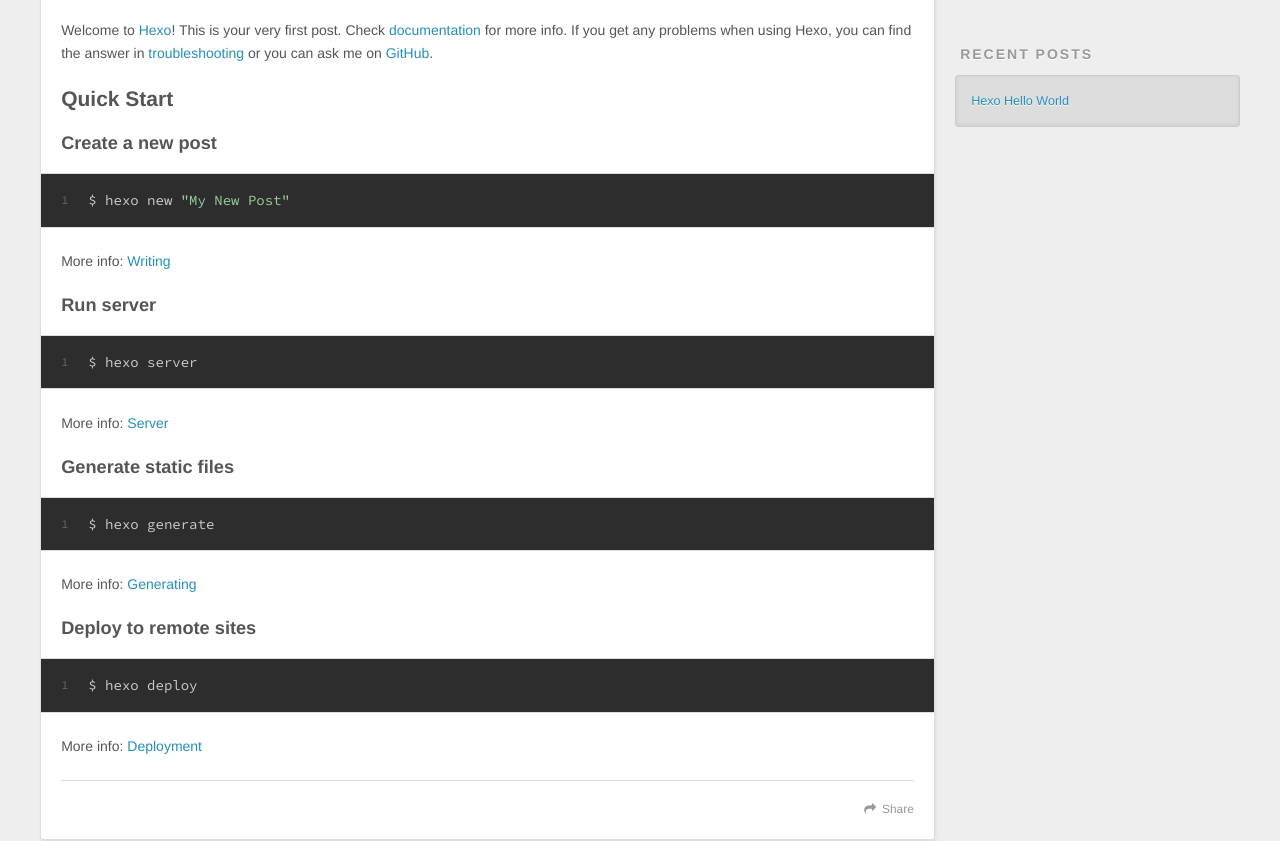
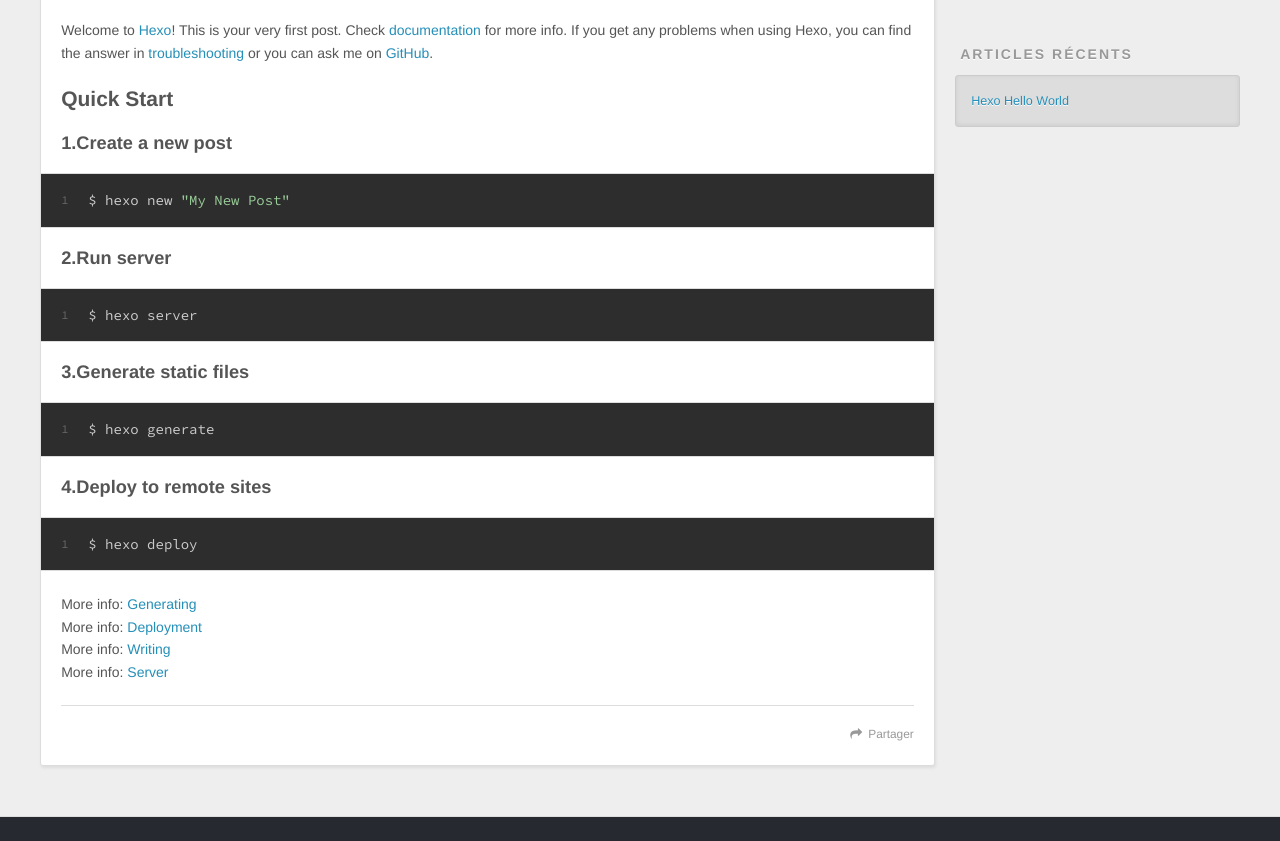
Before and after one commit to GerenLiu/GerenLiu.github.io, a plain HTML site: page 2016/12/18/hello-world/index.html in a window 1280 px wide. Shown: the part 434-1275 px from the top of the page. Drawn offline with nearby package versions, Linux system fonts and the light colour scheme.

Commit message:
Site updated: 2016-12-18 17:53:04

```diff
--- a/2016/12/18/hello-world/index.html
+++ b/2016/12/18/hello-world/index.html
@@ -13,7 +13,7 @@
 <meta property="og:site_name" content="Welcome">
 <meta property="og:description" content="Welcome to Hexo! This is your very first post. Check documentation for more info. If you get any problems when using Hexo, you can find the answer in troubleshooting or you can ask me on GitHub.
 Quick">
-<meta property="og:updated_time" content="2016-12-18T06:16:51.432Z">
+<meta property="og:updated_time" content="2016-12-18T09:45:43.113Z">
 <meta name="twitter:card" content="summary">
 <meta name="twitter:title" content="Hexo Hello World">
 <meta name="twitter:description" content="Welcome to Hexo! This is your very first post. Check documentation for more info. If you get any problems when using Hexo, you can find the answer in troubleshooting or you can ask me on GitHub.
@@ -55,9 +55,9 @@
       </nav>
       <nav id="sub-nav">
 
-          <a id="nav-rss-link" class="nav-icon" href="/atom.xml" title="RSS Feed"></a>
+          <a id="nav-rss-link" class="nav-icon" href="/atom.xml" title="Flux RSS"></a>
 
-        <a id="nav-search-btn" class="nav-icon" title="Search"></a>
+        <a id="nav-search-btn" class="nav-icon" title="Rechercher"></a>
       </nav>
       <div id="search-form-wrap">
         <form action="//google.com/search" method="get" accept-charset="UTF-8" class="search-form"><input type="search" name="q" results="0" class="search-form-input" placeholder="Search"><button type="submit" class="search-form-submit">&#xF002;</button><input type="hidden" name="sitesearch" value="http://yoursite.com"></form>
@@ -89,19 +89,16 @@
     <div class="article-entry" itemprop="articleBody">
 
         <p>Welcome to <a href="https://hexo.io/" target="_blank" rel="external">Hexo</a>! This is your very first post. Check <a href="https://hexo.io/docs/" target="_blank" rel="external">documentation</a> for more info. If you get any problems when using Hexo, you can find the answer in <a href="https://hexo.io/docs/troubleshooting.html" target="_blank" rel="external">troubleshooting</a> or you can ask me on <a href="https://github.com/hexojs/hexo/issues" target="_blank" rel="external">GitHub</a>.</p>
-<h2 id="Quick-Start"><a href="#Quick-Start" class="headerlink" title="Quick Start"></a>Quick Start</h2><h3 id="Create-a-new-post"><a href="#Create-a-new-post" class="headerlink" title="Create a new post"></a>Create a new post</h3><figure class="highlight bash"><table><tr><td class="gutter"><pre><div class="line">1</div></pre></td><td class="code"><pre><div class="line">$ hexo new <span class="string">"My New Post"</span></div></pre></td></tr></table></figure>
-<p>More info: <a href="https://hexo.io/docs/writing.html" target="_blank" rel="external">Writing</a></p>
-<h3 id="Run-server"><a href="#Run-server" class="headerlink" title="Run server"></a>Run server</h3><figure class="highlight bash"><table><tr><td class="gutter"><pre><div class="line">1</div></pre></td><td class="code"><pre><div class="line">$ hexo server</div></pre></td></tr></table></figure>
-<p>More info: <a href="https://hexo.io/docs/server.html" target="_blank" rel="external">Server</a></p>
-<h3 id="Generate-static-files"><a href="#Generate-static-files" class="headerlink" title="Generate static files"></a>Generate static files</h3><figure class="highlight bash"><table><tr><td class="gutter"><pre><div class="line">1</div></pre></td><td class="code"><pre><div class="line">$ hexo generate</div></pre></td></tr></table></figure>
-<p>More info: <a href="https://hexo.io/docs/generating.html" target="_blank" rel="external">Generating</a></p>
-<h3 id="Deploy-to-remote-sites"><a href="#Deploy-to-remote-sites" class="headerlink" title="Deploy to remote sites"></a>Deploy to remote sites</h3><figure class="highlight bash"><table><tr><td class="gutter"><pre><div class="line">1</div></pre></td><td class="code"><pre><div class="line">$ hexo deploy</div></pre></td></tr></table></figure>
-<p>More info: <a href="https://hexo.io/docs/deployment.html" target="_blank" rel="external">Deployment</a></p>
+<h2 id="Quick-Start"><a href="#Quick-Start" class="headerlink" title="Quick Start"></a>Quick Start</h2><h3 id="1-Create-a-new-post"><a href="#1-Create-a-new-post" class="headerlink" title="1.Create a new post"></a>1.Create a new post</h3><figure class="highlight bash"><table><tr><td class="gutter"><pre><div class="line">1</div></pre></td><td class="code"><pre><div class="line">$ hexo new <span class="string">"My New Post"</span></div></pre></td></tr></table></figure>
+<h3 id="2-Run-server"><a href="#2-Run-server" class="headerlink" title="2.Run server"></a>2.Run server</h3><figure class="highlight bash"><table><tr><td class="gutter"><pre><div class="line">1</div></pre></td><td class="code"><pre><div class="line">$ hexo server</div></pre></td></tr></table></figure>
+<h3 id="3-Generate-static-files"><a href="#3-Generate-static-files" class="headerlink" title="3.Generate static files"></a>3.Generate static files</h3><figure class="highlight bash"><table><tr><td class="gutter"><pre><div class="line">1</div></pre></td><td class="code"><pre><div class="line">$ hexo generate</div></pre></td></tr></table></figure>
+<h3 id="4-Deploy-to-remote-sites"><a href="#4-Deploy-to-remote-sites" class="headerlink" title="4.Deploy to remote sites"></a>4.Deploy to remote sites</h3><figure class="highlight bash"><table><tr><td class="gutter"><pre><div class="line">1</div></pre></td><td class="code"><pre><div class="line">$ hexo deploy</div></pre></td></tr></table></figure>
+<p>More info: <a href="https://hexo.io/docs/generating.html" target="_blank" rel="external">Generating</a><br>More info: <a href="https://hexo.io/docs/deployment.html" target="_blank" rel="external">Deployment</a><br>More info: <a href="https://hexo.io/docs/writing.html" target="_blank" rel="external">Writing</a><br>More info: <a href="https://hexo.io/docs/server.html" target="_blank" rel="external">Server</a></p>
 
 
     </div>
     <footer class="article-footer">
-      <a data-url="http://yoursite.com/2016/12/18/hello-world/" data-id="ciwug361z0000hsjoxc3f289d" class="article-share-link">Share</a>
+      <a data-url="http://yoursite.com/2016/12/18/hello-world/" data-id="ciwugnlfj000054job1upl8n6" class="article-share-link">Partager</a>
 
 
     </footer>
@@ -135,7 +132,7 @@
 
 
   <div class="widget-wrap">
-    <h3 class="widget-title">Recent Posts</h3>
+    <h3 class="widget-title">Articles récents</h3>
     <div class="widget">
       <ul>
 
@@ -156,7 +153,7 @@
   <div class="outer">
     <div id="footer-info" class="inner">
       &copy; 2016 Yizhuo Liu<br>
-      Powered by <a href="http://hexo.io/" target="_blank">Hexo</a>
+      Propulsé by <a href="http://hexo.io/" target="_blank">Hexo</a>
     </div>
   </div>
 </footer>
```
Also changed, not shown: archives/2016/12/index.html (+4 -4 lines), archives/2016/index.html (+4 -4 lines), archives/index.html (+4 -4 lines), index.html (+10 -13 lines).
